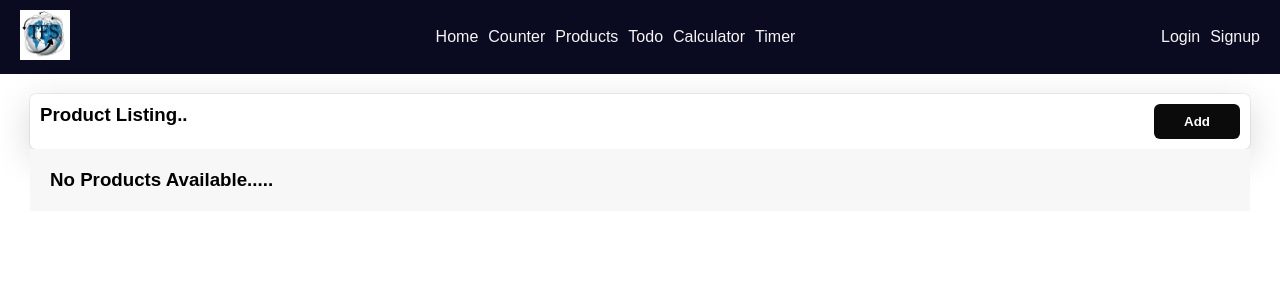
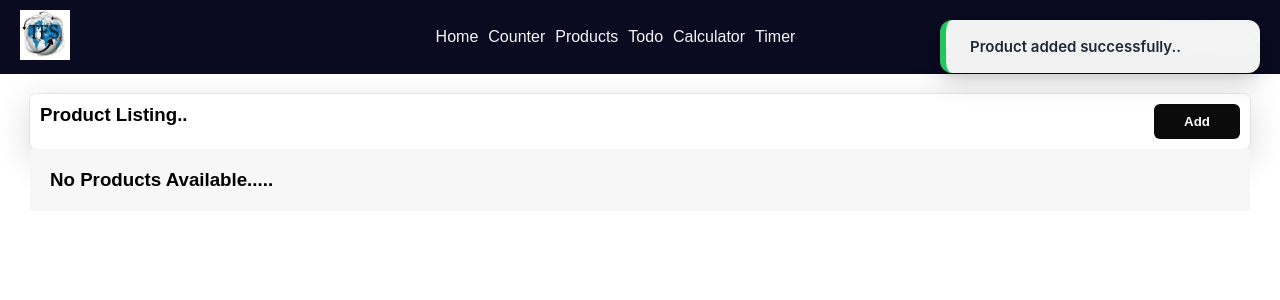
Before and after one commit to mohdadil12345/react-practise, a React app in the folder frontend/: page /products in a window 1280 px wide. Shown: the top 300 px of the page. Built offline with nearby package versions, Linux system fonts and the light colour scheme; the HTML template or start-up script is replaced by a standard one.

Commit message:
pre-main

```diff
--- a/frontend/src/components/common/ToastMessage.jsx
+++ b/frontend/src/components/common/ToastMessage.jsx
@@ -1,9 +1,11 @@
 import React from 'react'
+
+import "../../styles/ToastMessage.scss"
 
 const ToastMessage = () => {
   return (
     <div className='toast-container'>
-        <h4>Product is added successfully..</h4>
+        <h4>Product  added successfully..</h4>
     </div>
   )
 }
--- a/frontend/src/features/products/components/ProductForm.jsx
+++ b/frontend/src/features/products/components/ProductForm.jsx
@@ -28,8 +28,11 @@ const ProductForm = ({ productData, setProductData, setOpenModal, editData, setE
 
   const handle_form = (data) => {
 
+    console.log("adil-1", data);
+
+
     if (editData) {
-      update_data()
+      update_data(data)
     } else {
       add_data(data)
     }
@@ -47,20 +50,32 @@ const ProductForm = ({ productData, setProductData, setOpenModal, editData, setE
     setProductData([...productData, obj])
   }
 
-  const update_data = (editData) => {
-    setProductData(editData)
-  }
+const update_data = (data) => {
+  const update_prod = productData.map((item) =>
+    item.id === data.id
+      ? { ...item, ...data }
+      : item
+  )
+
+  setProductData(update_prod)
+  setEditData(null)
+}
 
 
   const handle_reset = () => {
     setOpenModal(false)
-    reset()
+    reset(prodInitial)
     setEditData(null)
 
   }
 
   useEffect(() => {
-    reset(editData)
+    if(editData) {
+
+      reset(editData)
+    }else{
+      reset(prodInitial)
+    }
   }, [editData])
 
 
@@ -89,7 +104,7 @@ const ProductForm = ({ productData, setProductData, setOpenModal, editData, setE
 
         {errors.category && <p style={{ color: "red" }}>{errors.category.message}</p>}
 
-        <input type='number' placeholder='price' {...register("price", { required: "price is required" }, { valueAsNumber: true })} />
+        <input type='number' placeholder='price' {...register("price", { required: "price is required" , valueAsNumber: true})} />
         {errors.price && <p style={{ color: "red" }}>{errors.price.message}</p>}
 
         <input type="number" placeholder='stock' {...register("stock", { required: "stock is required" })} />
--- a/frontend/src/features/products/components/ProductList.jsx
+++ b/frontend/src/features/products/components/ProductList.jsx
@@ -3,6 +3,7 @@ import ProductForm from "./ProductForm"
 import ProductCard from "./ProductCard"
 
 import "../../../styles/productcard.scss"
+import ToastMessage from "../../../components/common/ToastMessage"
 
 const ProductList = () => {
 
@@ -25,6 +26,8 @@ const ProductList = () => {
       <div className="header">
         <h3>Product Listing..</h3>
 
+       <ToastMessage/>
+
         <button onClick={() => setOpenModal(true)} className="header-btn">Add</button>
       </div>
 
--- a/frontend/src/styles/ToastMessage.scss
+++ b/frontend/src/styles/ToastMessage.scss
@@ -0,0 +1,108 @@
+
+
+// .toast-container{
+//     border: 1px solid green($color: #000000);
+//     box-shadow: rgba(0, 0, 0, 0.25) 0px 54px 55px, rgba(0, 0, 0, 0.12) 0px -12px 30px, rgba(0, 0, 0, 0.12) 0px 4px 6px, rgba(0, 0, 0, 0.17) 0px 12px 13px, rgba(0, 0, 0, 0.09) 0px -3px 5px;
+//     padding: 20px 40px;
+//     border-radius: 6px;
+//     background-color: rgba(33, 231, 15, 0.6);
+//     position: fixed;
+//     top: 100;
+//     right: 0;
+
+//     h4{
+//         font-size: large;
+//         font-family:sans-serif;
+//         font-weight: bold;
+
+//     }
+// }
+
+
+.toast-container {
+  position: fixed;
+  top: 20px;
+  right: 20px;
+
+  min-width: 320px;
+  max-width: 450px;
+
+  padding: 16px 24px;
+  border-radius: 12px;
+
+  display: flex;
+  align-items: center;
+  gap: 12px;
+
+  backdrop-filter: blur(10px);
+  background: rgba(255, 255, 255, 0.95);
+
+  border-left: 6px solid #22c55e;
+
+  box-shadow:
+    0 10px 25px rgba(0, 0, 0, 0.15),
+    0 4px 10px rgba(0, 0, 0, 0.08);
+
+  z-index: 9999;
+
+  animation: slideInRight 0.45s ease forwards;
+
+  h4 {
+    margin: 0;
+    color: #1f2937;
+    font-size: 15px;
+    font-weight: 600;
+    font-family: Inter, sans-serif;
+    line-height: 1.4;
+  }
+
+  &:hover {
+    transform: translateY(-2px);
+    transition: transform 0.2s ease;
+  }
+}
+
+/* Success */
+.toast-container.success {
+  border-left-color: #22c55e;
+}
+
+/* Error */
+.toast-container.error {
+  border-left-color: #ef4444;
+}
+
+/* Warning */
+.toast-container.warning {
+  border-left-color: #f59e0b;
+}
+
+/* Slide in from right */
+@keyframes slideInRight {
+  from {
+    opacity: 0;
+    transform: translateX(120%);
+  }
+
+  to {
+    opacity: 1;
+    transform: translateX(0);
+  }
+}
+
+/* Slide out animation */
+.toast-container.hide {
+  animation: slideOutRight 0.4s ease forwards;
+}
+
+@keyframes slideOutRight {
+  from {
+    opacity: 1;
+    transform: translateX(0);
+  }
+
+  to {
+    opacity: 0;
+    transform: translateX(120%);
+  }
+}
```
